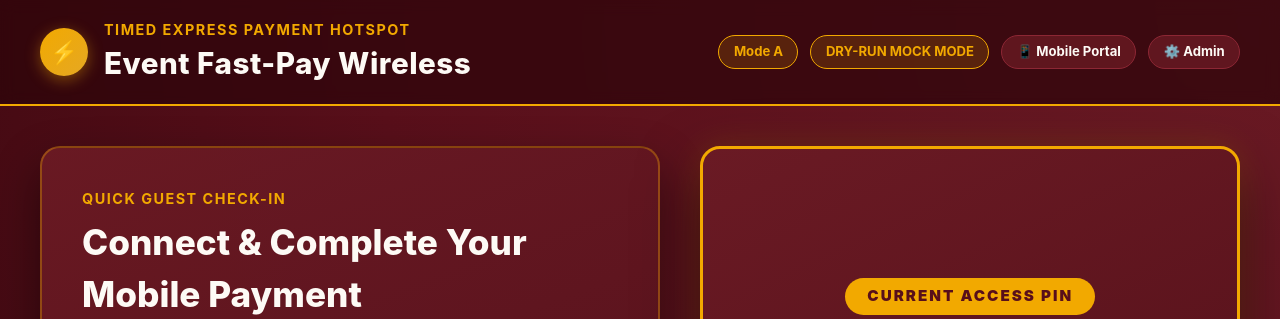
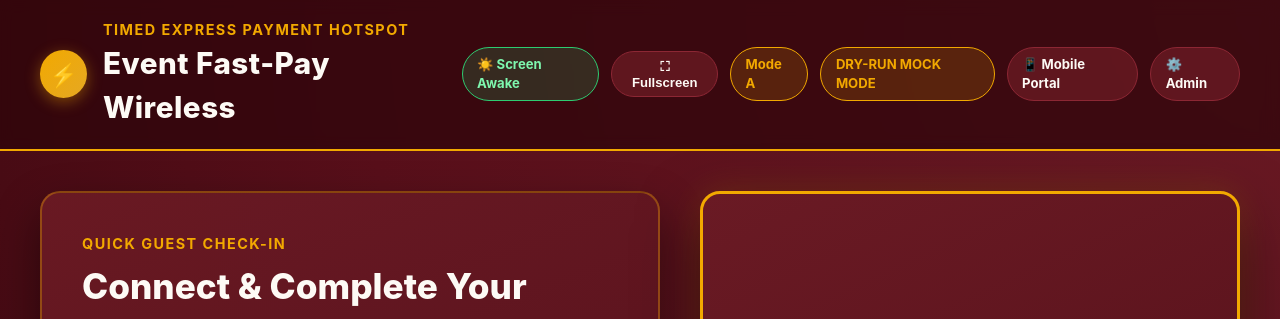
Before and after one commit to rvannos/TimedWifi, a FastAPI app: page / in a window 1280 px wide. Shown: the top 319 px of the page. Run offline with FastAPI, Linux system fonts and the light colour scheme; data comes from the database, SQL or seed files in the repository; parts of the project's set-up code (start-up, migrations or seed data) failed here and were passed over.

Commit message:
feat: keep screen awake on /display via Wake Lock API and systemd-inhibit

```diff
--- a/hotspot-app/frontend/static/js/display.js
+++ b/hotspot-app/frontend/static/js/display.js
@@ -92,4 +92,66 @@
 
   setInterval(syncDisplayState, 3000);
   syncDisplayState();
+
+  // ---------------------------------------------------------
+  // Screen Wake Lock (Keep Display On) & Fullscreen Toggle
+  // ---------------------------------------------------------
+  const wakeBadgeEl = document.getElementById("badge-wakelock");
+  const fullscreenBtn = document.getElementById("fullscreen-btn");
+  let wakeLockSentinel = null;
+
+  async function requestScreenWakeLock() {
+    if (!("wakeLock" in navigator)) {
+      if (wakeBadgeEl) {
+        wakeBadgeEl.textContent = "☀️ OS Inhibit Active";
+      }
+      return;
+    }
+    try {
+      wakeLockSentinel = await navigator.wakeLock.request("screen");
+      if (wakeBadgeEl) {
+        wakeBadgeEl.textContent = "☀️ Screen Awake";
+        wakeBadgeEl.className = "pill-badge green";
+      }
+      wakeLockSentinel.addEventListener("release", () => {
+        if (wakeBadgeEl && document.visibilityState === "visible") {
+          wakeBadgeEl.textContent = "☀️ Click to Keep Awake";
+          wakeBadgeEl.className = "pill-badge gold";
+        }
+      });
+    } catch (err) {
+      console.warn("WakeLock request deferred until interaction:", err);
+    }
+  }
+
+  document.addEventListener("visibilitychange", () => {
+    if (document.visibilityState === "visible") {
+      requestScreenWakeLock();
+    }
+  });
+
+  document.addEventListener("click", () => {
+    if (!wakeLockSentinel || wakeLockSentinel.released) {
+      requestScreenWakeLock();
+    }
+  });
+
+  if (fullscreenBtn) {
+    fullscreenBtn.addEventListener("click", async () => {
+      try {
+        if (!document.fullscreenElement) {
+          await document.documentElement.requestFullscreen();
+          fullscreenBtn.textContent = "⛶ Exit Fullscreen";
+        } else {
+          await document.exitFullscreen();
+          fullscreenBtn.textContent = "⛶ Fullscreen";
+        }
+      } catch (e) {
+        console.warn("Fullscreen error:", e);
+      }
+      requestScreenWakeLock();
+    });
+  }
+
+  requestScreenWakeLock();
 })();
--- a/hotspot-app/frontend/templates/display.html
+++ b/hotspot-app/frontend/templates/display.html
@@ -16,6 +16,8 @@
       </div>
     </div>
     <div class="nav-pills">
+      <span class="pill-badge green" id="badge-wakelock" title="Screen sleep prevention status">☀️ Screen Awake</span>
+      <button type="button" class="pill-badge" id="fullscreen-btn" style="cursor: pointer;" title="Toggle Fullscreen Display">⛶ Fullscreen</button>
       <span class="pill-badge gold" id="badge-mode">{{ settings.mode }}</span>
       <span class="pill-badge {% if settings.mock_network %}gold{% else %}green{% endif %}" id="badge-env">
         {% if settings.mock_network %}DRY-RUN MOCK MODE{% else %}LIVE NETWORK{% endif %}
```
Also changed, not shown: 1 other file.
